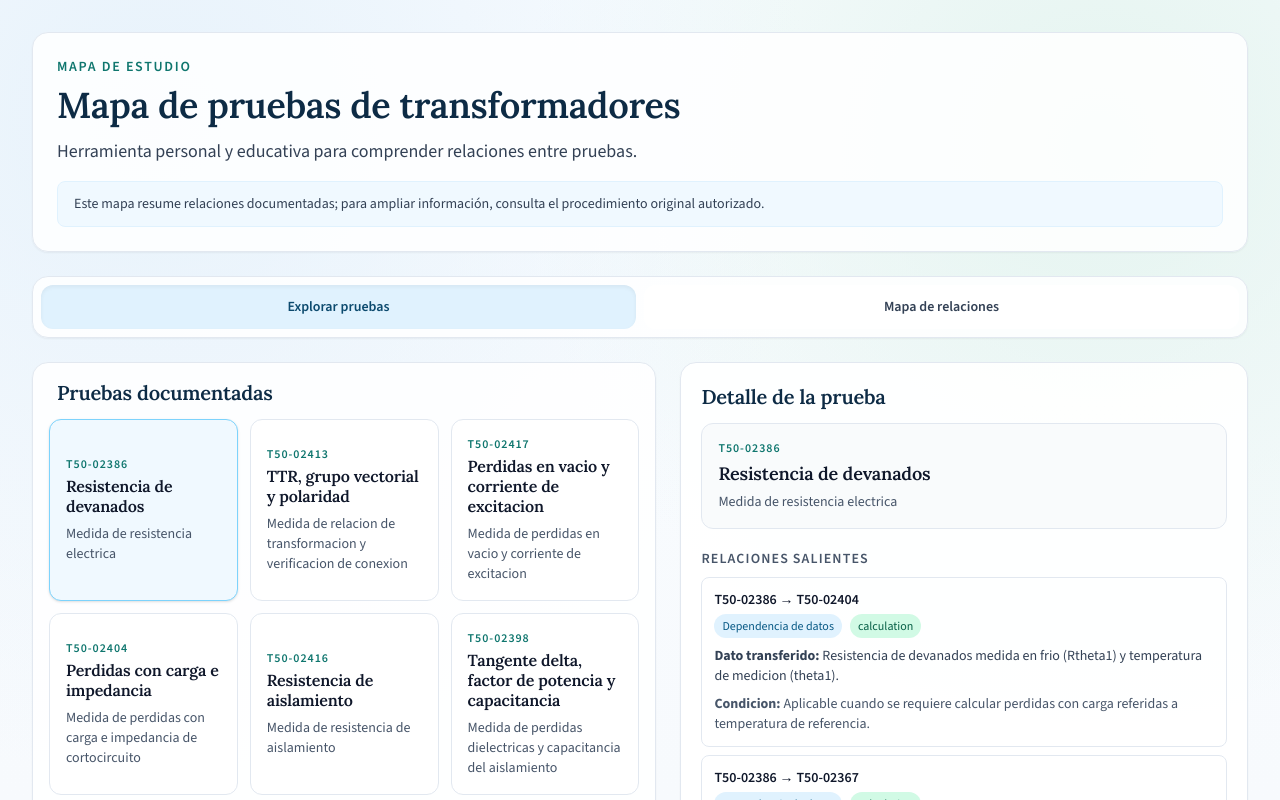
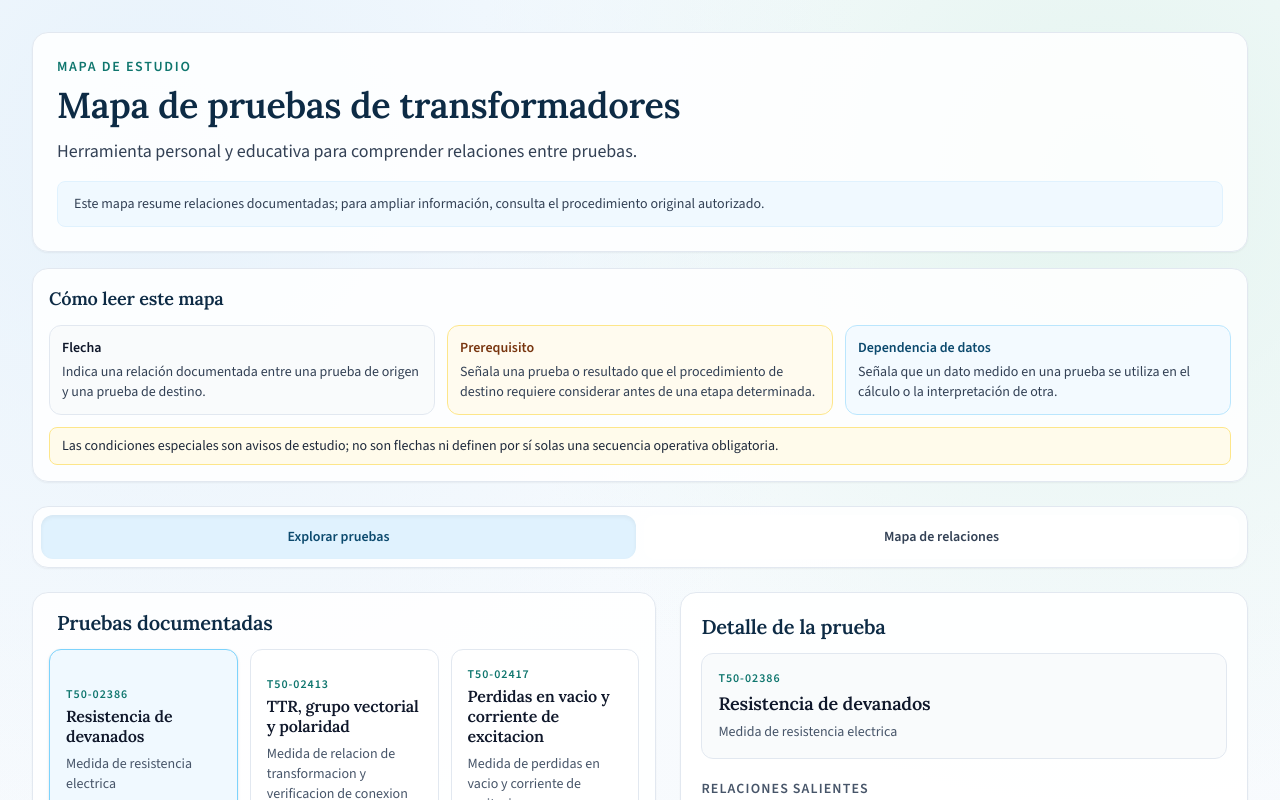
Before and after one commit to daguevarac-debug/mapa-pruebas-transformadores, a Next.js app: page / in a window 1280 px wide. Shown: the top 800 px of the page. Built offline with nearby package versions, Linux system fonts and the light colour scheme.

Commit message:
Agrega guía para interpretar el mapa educativo

```diff
--- a/src/app/page.tsx
+++ b/src/app/page.tsx
@@ -96,6 +96,36 @@ export default function HomePage() {
           Este mapa resume relaciones documentadas; para ampliar información, consulta el procedimiento original autorizado.
         </p>
       </header>
+
+      <section className="mt-4 rounded-2xl border border-slate-200 bg-white/85 p-4 shadow-sm backdrop-blur">
+        <h2 className="text-lg font-semibold text-[#0d2b45]">Cómo leer este mapa</h2>
+        <div className="mt-3 grid gap-3 md:grid-cols-3">
+          <article className="rounded-xl border border-slate-200 bg-slate-50/80 px-3 py-3">
+            <p className="text-sm font-semibold text-slate-900">Flecha</p>
+            <p className="mt-1 text-sm text-slate-700">
+              Indica una relación documentada entre una prueba de origen y una prueba de destino.
+            </p>
+          </article>
+
+          <article className="rounded-xl border border-amber-200 bg-amber-50/80 px-3 py-3">
+            <p className="text-sm font-semibold text-amber-900">Prerequisito</p>
+            <p className="mt-1 text-sm text-slate-700">
+              Señala una prueba o resultado que el procedimiento de destino requiere considerar antes de una etapa determinada.
+            </p>
+          </article>
+
+          <article className="rounded-xl border border-sky-200 bg-sky-50/80 px-3 py-3">
+            <p className="text-sm font-semibold text-sky-900">Dependencia de datos</p>
+            <p className="mt-1 text-sm text-slate-700">
+              Señala que un dato medido en una prueba se utiliza en el cálculo o la interpretación de otra.
+            </p>
+          </article>
+        </div>
+
+        <p className="mt-3 rounded-lg border border-amber-200 bg-amber-50 px-3 py-2 text-sm text-slate-800">
+          Las condiciones especiales son avisos de estudio; no son flechas ni definen por sí solas una secuencia operativa obligatoria.
+        </p>
+      </section>
 
       <section className="mt-6 rounded-2xl border border-slate-200 bg-white/85 p-2 shadow-sm backdrop-blur">
         <div className="grid grid-cols-2 gap-2">
```
